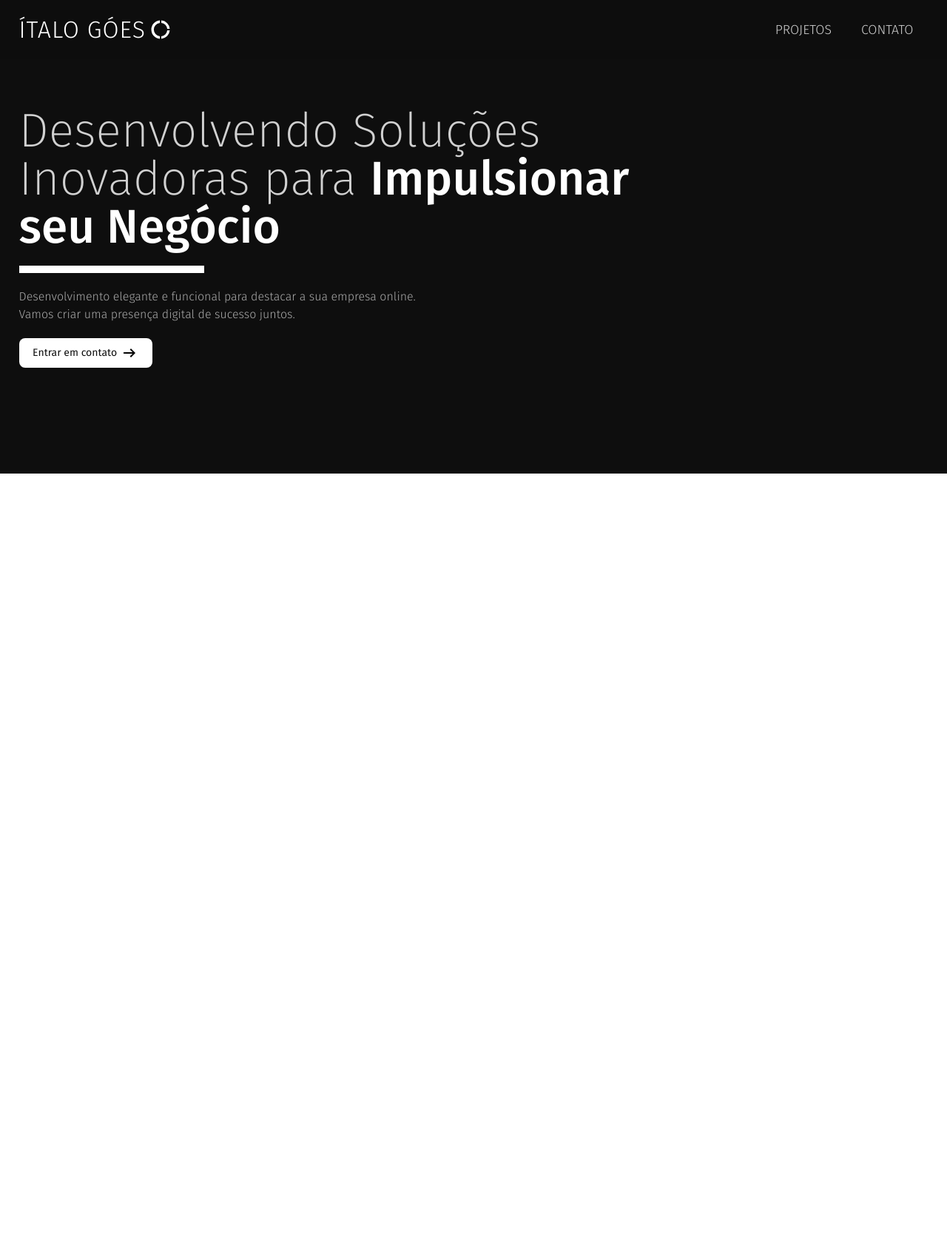
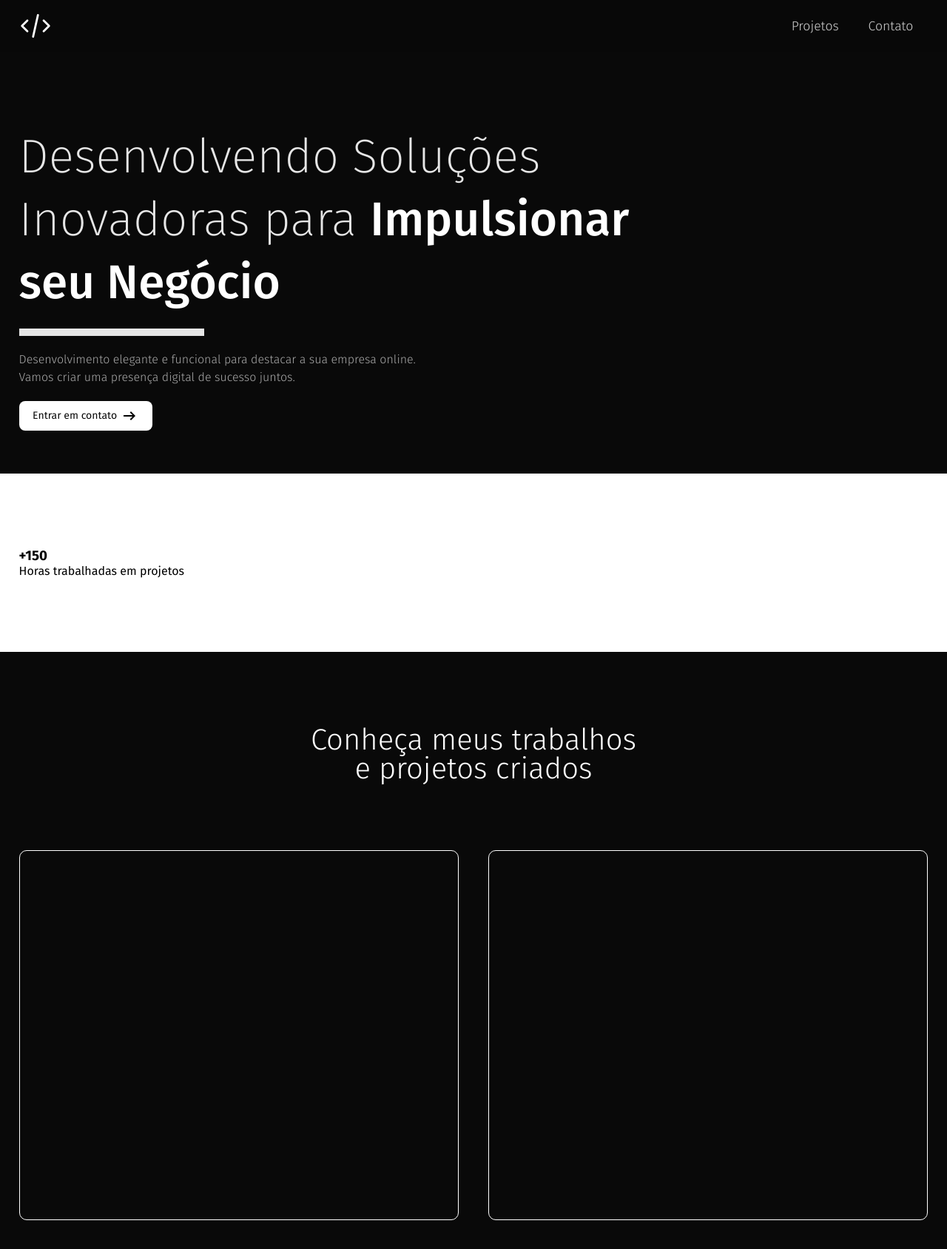
Before and after one commit to italogoes/portfolio, a plain HTML site: page index.html in a window 1280 px wide. Shown: the whole page at 74% size. Before the commit the page ends 800 px from the top, so only its background shows below. Drawn offline with nearby package versions, Linux system fonts and the light colour scheme.

Commit message:
primeira parte da tela de projetos

```diff
--- a/assets/css/index.css
+++ b/assets/css/index.css
@@ -17,23 +17,44 @@ a{
 
 .box{
     width: 100%;
-    max-width: 1600px;
+    max-width: 1300px;
     margin: 0 auto;
     padding: 0 2%;
+}
+
+.button-primary{
+    border-radius: 8px;
+    padding: 8px 0;
+    display: flex;
+    gap: 5px;
+    align-items: center;
+    justify-content: center;
+    background-color: #fff;
+    color: rgb(9, 9, 9);
+    font-size: 14px;
+    font-weight: 400;
+}
+
+.button-primary:hover{
+    background-color: #e6e6e6;
 }
 
 section,
 main{
     display: flex;
     align-items: center;
+}
 
+section{
+    width: 100%;
+    padding: 100px 0;
 }
 
 header{
     position: fixed;
     width: 100%;
-    height: 80px;
-    background-color: rgba(14, 14, 14, 0.8);
+    height: 70px;
+    background-color: rgba(9, 9, 9, 0.8);
     backdrop-filter: saturate(180%) blur(5px);
 }
 
@@ -65,28 +86,29 @@ header nav ul li a{
     font-family: "Fira Sans";
     font-weight: 300;
     font-size: 1.1rem;
-    text-transform: uppercase;
     padding: 0 20px;
     transition: .5s;
 }
 
 header nav ul li a:hover{
     text-decoration: underline;
+    color: #fff;
 }
 
 main{
     height: 80vh;
     width: 100%;
-    background-color: #0e0e0e;
+    background-color: rgb(9, 9, 9);
     color: #fff;
 }
 
 main h1{
+    margin-top: 110px;
     width: 900px;
     font-size: 4rem;
     font-weight: 200;
-    color: #d1d1d1;
-    line-height: 65px;
+    color: #e6e6e6;
+    line-height: 85px;
 }
 
 main span{
@@ -97,7 +119,7 @@ main span{
 main .bar{
     width: 250px;
     height: 10px;
-    background-color: #fff;
+    background-color: #e6e6e6;
     margin: 20px 0;
 }
 
@@ -109,16 +131,36 @@ main p{
     margin-bottom: 20px;
 }
 
-main a{
+main .button-main{
     width: 180px;
-    border-radius: 8px;
-    padding: 8px 0;
+}
+
+section#projects{
+    width: 100%;
+    padding: 100px 0;
+    background-color: rgb(9, 9, 9);
+}
+
+section#projects h2{
+    text-align: center;
+    margin: auto;
+    color: #fff;
+    font-weight: 300;
+    font-size: 2.5rem;
+    width: 450px;
+    margin-bottom: 90px;
+    line-height: 39px;
+}
+
+section#projects .grid-projects{
     display: flex;
-    gap: 5px;
-    align-items: center;
-    justify-content: center;
-    background-color: #fff;
-    color: #0e0e0e;
-    font-size: 14px;
-    font-weight: 400;
+    justify-content: space-between;
+    gap: 40px;
 }
+
+section#projects .grid-projects .card-projects{
+    width: 50%;
+    height: 500px;
+    border: 1px solid #fff;
+    border-radius: 10px;
+}
--- a/assets/js/index.js
+++ b/assets/js/index.js
@@ -0,0 +1,13 @@
+window.addEventListener("DOMContentLoaded", () => {
+    const element = document.getElementById('count-one')
+
+    let count = 0;
+    let interval = setInterval(() => {
+        if (count < 150) {
+            count++;
+            element.innerHTML = count
+        } else {
+            clearInterval(interval);
+        }
+    }, 10);
+})
--- a/index.html
+++ b/index.html
@@ -5,16 +5,15 @@
     <meta name="viewport" content="width=device-width, initial-scale=1.0">
     <link rel="stylesheet" href="./assets/css/index.css">
     <link rel="stylesheet" href="https://fonts.googleapis.com/css2?family=Material+Symbols+Outlined:opsz,wght,FILL,GRAD@40..48,100..700,0..1,-50..200" />
-    <title>Home</title>
+    <link rel="stylesheet" href="https://unpkg.com/aos@next/dist/aos.css" />
+    <title>Ítalo Góes - Desenvolvedor Web</title>
 </head>
 <body>
-    <header>
+    <header data-aos="fade-in" data-aos-delay="200" data-aos-duration="1000">
         <div class="box">
             <div class="logo">
                 <a href="">
-                    ÍTALO GÓES
-                    <svg xmlns="http://www.w3.org/2000/svg" height="30px" viewBox="0 -960 960 960" width="40px" fill="#fff"><path d="M448.33-82.67q-156.66-13-262-126.66Q81-323 81-480t105.33-270.67q105.34-113.66 262-126.66v108q-111.33 12-185.66 94.66Q188.33-592 189-480q.67 112 74.33 194.67 73.67 82.66 185 94.66v108Zm66.67 0v-108q102-10 172.33-82 70.34-72 83.67-174h108q-12 147-114.5 249.84Q662-94 515-82.67Zm256-430.66q-12.67-102-83.33-174Q617-759.33 515-770v-108q146.33 12 249.17 114.83Q867-660.33 879-513.33H771Z"/></svg>
-                </a>
+                    <svg width="44" height="44" viewBox="0 0 24 24" fill="none" xmlns="http://www.w3.org/2000/svg"><path d="M13.78 4L10.22 20" stroke="currentColor" stroke-width="1.5" stroke-linecap="round" stroke-linejoin="round"></path><path d="M18 8L22 12L18 16" stroke="currentColor" stroke-width="1.5" stroke-linecap="round" stroke-linejoin="round"></path><path d="M6 16L2 12L6 8" stroke="currentColor" stroke-width="1.5" stroke-linecap="round" stroke-linejoin="round"></path></svg>                </a>
             </div>
 
             <nav>
@@ -28,11 +27,49 @@
 
     <main>
         <div class="box">
-            <h1>Desenvolvendo Soluções Inovadoras para <span>Impulsionar seu Negócio</span></h1>
-            <div class="bar"></div>
-            <p>Desenvolvimento elegante e funcional para destacar a sua empresa online. Vamos criar uma presença digital de sucesso juntos.</p>
-            <a href="">Entrar em contato <svg xmlns="http://www.w3.org/2000/svg" height="24px" viewBox="0 -960 960 960" width="24px" fill="#000"><path d="m560-240-56-58 142-142H160v-80h486L504-662l56-58 240 240-240 240Z"/></svg></a>
+            <h1 data-aos="fade-right" data-aos-delay="200" data-aos-duration="1000">Desenvolvendo Soluções Inovadoras para <span>Impulsionar seu Negócio</span></h1>
+            <div data-aos="fade-right" data-aos-delay="300" data-aos-duration="1000" class="bar"></div>
+            <p data-aos="fade-right" data-aos-delay="400" data-aos-duration="1000">Desenvolvimento elegante e funcional para destacar a sua empresa online. Vamos criar uma presença digital de sucesso juntos.</p>
+            <div class="button-main">
+                <a data-aos="fade-right" data-aos-delay="500" data-aos-duration="1000" class="button-primary" href="">Entrar em contato <svg xmlns="http://www.w3.org/2000/svg" height="24px" viewBox="0 -960 960 960" width="24px" fill="#000"><path d="m560-240-56-58 142-142H160v-80h486L504-662l56-58 240 240-240 240Z"/></svg></a>
+            </div>
         </div>
     </main>
+
+    <section id="numbers">
+        <div class="box">
+            <div class="grid-numbers">
+                <div class="card-numbers">
+                    <h3>+<span id="count-one"></span></h3>
+                    <p>Horas trabalhadas em projetos</p>
+                </div>
+                <div class="card-numbers"></div>
+                <div class="card-numbers"></div>
+                <div class="card-numbers"></div>
+            </div>
+        </div>
+    </section>
+
+    <section id="projects">
+        <div class="box">
+            <h2>Conheça meus trabalhos e projetos criados</h2>
+
+            <div class="grid-projects">
+                <div class="card-projects">
+                    <img src="" alt="">
+                </div>
+
+                <div class="card-projects">
+                    <img src="" alt="">
+                </div>
+            </div>
+        </div>
+    </section>
+
+    <script src="./assets/js/index.js"></script>
+    <script src="https://unpkg.com/aos@next/dist/aos.js"></script>
+    <script>
+      AOS.init();
+    </script>
 </body>
 </html>
```
